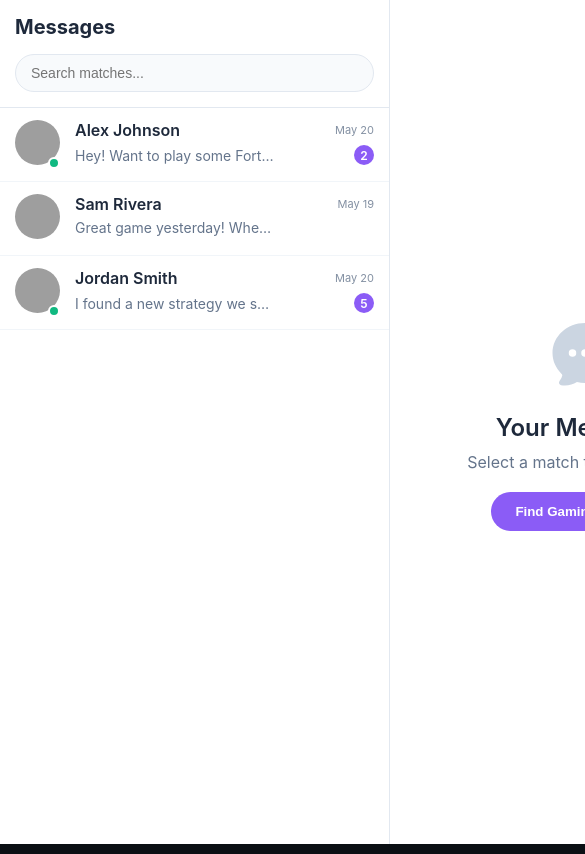
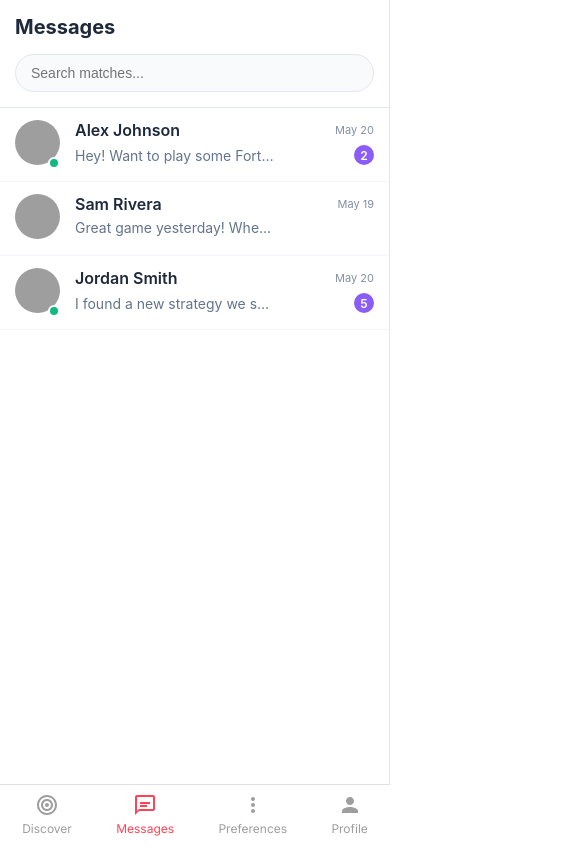
Before and after one commit to TheLampT/DuoFinder, a Next.js app in the folder DuoFinder-frontend/: page /messages in a window 390 px wide. Shown: the top 854 px of the page, 585 px wide, since content can reach past the window. Built offline with nearby package versions, Linux system fonts and the light colour scheme; grey boxes are pictures that could not be loaded.

Commit message:
FE - Added corrections on layout and message page

```diff
--- a/DuoFinder-frontend/app/layout.tsx
+++ b/DuoFinder-frontend/app/layout.tsx
@@ -1,5 +1,9 @@
-import type { Metadata } from "next";
-import "../styles/globals.css";
+import type { Metadata } from 'next';
+import { Inter } from 'next/font/google';
+import './globals.css';
+import BottomBar from '../components/BottomBar';
+
+const inter = Inter({ subsets: ['latin'] });
 
 export const metadata: Metadata = {
   title: "DuoFinder",
@@ -12,8 +16,13 @@ export default function RootLayout({
   children: React.ReactNode;
 }) {
   return (
-    <html lang="es">
-      <body>{children}</body>
+    <html lang="en">
+      <body className={inter.className}>
+        <main className="main-content">
+          {children}
+        </main>
+        <BottomBar />
+      </body>
     </html>
   );
 }
--- a/DuoFinder-frontend/styles/pages/messages.module.css
+++ b/DuoFinder-frontend/styles/pages/messages.module.css
@@ -1,9 +1,11 @@
 /* app/messages/messages.module.css */
 .messagesContainer {
   display: flex;
-  height: 100vh;
+  height: calc(100vh - var(--bottom-bar-height, 60px)); /* Account for bottom bar */
   background-color: #f8fafc;
   font-family: -apple-system, BlinkMacSystemFont, 'Segoe UI', Roboto, Oxygen, Ubuntu, Cantarell, sans-serif;
+  position: relative;
+  overflow: hidden;
 }
 
 /* Matches sidebar styles */
@@ -50,6 +52,7 @@
 .matchesList {
   flex: 1;
   overflow-y: auto;
+  padding-bottom: 10px; /* Add padding to prevent overlap with bottom bar */
 }
 
 .matchItem {
@@ -166,6 +169,7 @@
   padding: 15px 20px;
   background-color: white;
   border-bottom: 1px solid #e2e8f0;
+  flex-shrink: 0;
 }
 
 .backButton {
@@ -238,6 +242,7 @@
   padding: 20px;
   overflow-y: auto;
   background-color: white;
+  padding-bottom: 30px; /* Extra padding for bottom bar */
 }
 
 .profileHeader {
@@ -340,6 +345,7 @@
   background-color: #f8fafc;
   display: flex;
   flex-direction: column;
+  padding-bottom: 30px; /* Extra padding for bottom bar */
 }
 
 .message {
@@ -396,6 +402,7 @@
   background-color: white;
   border-top: 1px solid #e2e8f0;
   align-items: center;
+  flex-shrink: 0;
 }
 
 .messageInput {
@@ -452,6 +459,7 @@
   background-color: white;
   text-align: center;
   padding: 20px;
+  padding-bottom: 80px; /* Extra padding for bottom bar */
 }
 
 .noChatIcon {
@@ -494,7 +502,7 @@
   display: flex;
   align-items: center;
   justify-content: center;
-  height: 100vh;
+  height: calc(100vh - var(--bottom-bar-height, 60px)); /* Account for bottom bar */
 }
 
 .loadingSpinner {
@@ -513,6 +521,11 @@
 
 /* Mobile responsive styles */
 @media (max-width: 768px) {
+  .messagesContainer {
+    height: calc(100vh - var(--bottom-bar-height, 60px) - env(safe-area-inset-bottom)); /* Account for safe area on mobile */
+    overflow: hidden;
+  }
+
   .matchesSidebar {
     position: absolute;
     top: 0;
@@ -543,6 +556,7 @@
 
   .sidebarHeader {
     padding: 15px;
+    padding-top: calc(15px + env(safe-area-inset-top, 0px)); /* Account for notch */
   }
 
   .matchItem {
@@ -551,22 +565,33 @@
 
   .chatHeader {
     padding: 12px 15px;
+    padding-top: calc(12px + env(safe-area-inset-top, 0px)); /* Account for notch */
   }
 
   .profileView {
     padding: 15px;
+    padding-bottom: 30px; /* Extra padding for bottom bar */
+    padding-top: calc(15px + env(safe-area-inset-top, 0px)); /* Account for notch */
   }
 
   .chatMessages {
     padding: 15px;
+    padding-bottom: 30px; /* Extra padding for bottom bar */
+    padding-top: calc(15px + env(safe-area-inset-top, 0px)); /* Account for notch */
   }
 
   .messageInputContainer {
     padding: 12px 15px;
+    padding-bottom: calc(12px + env(safe-area-inset-bottom, 0px)); /* Account for home indicator */
   }
 
   .messageContent {
     max-width: 85%;
+  }
+
+  .noChatSelected {
+    padding-bottom: 100px; /* Extra padding for bottom bar on mobile */
+    padding-top: calc(20px + env(safe-area-inset-top, 0px)); /* Account for notch */
   }
 }
 
@@ -607,4 +632,14 @@
     font-size: 12px;
     padding: 4px 10px;
   }
+
+  /* Fix for mobile viewport height issues */
+  .messagesContainer {
+    height: calc(100svh - var(--bottom-bar-height, 60px)) !important;
+  }
+
+  .matchesSidebar,
+  .chatContainer {
+    height: calc(100svh - var(--bottom-bar-height, 60px)) !important;
+  }
 }
```
